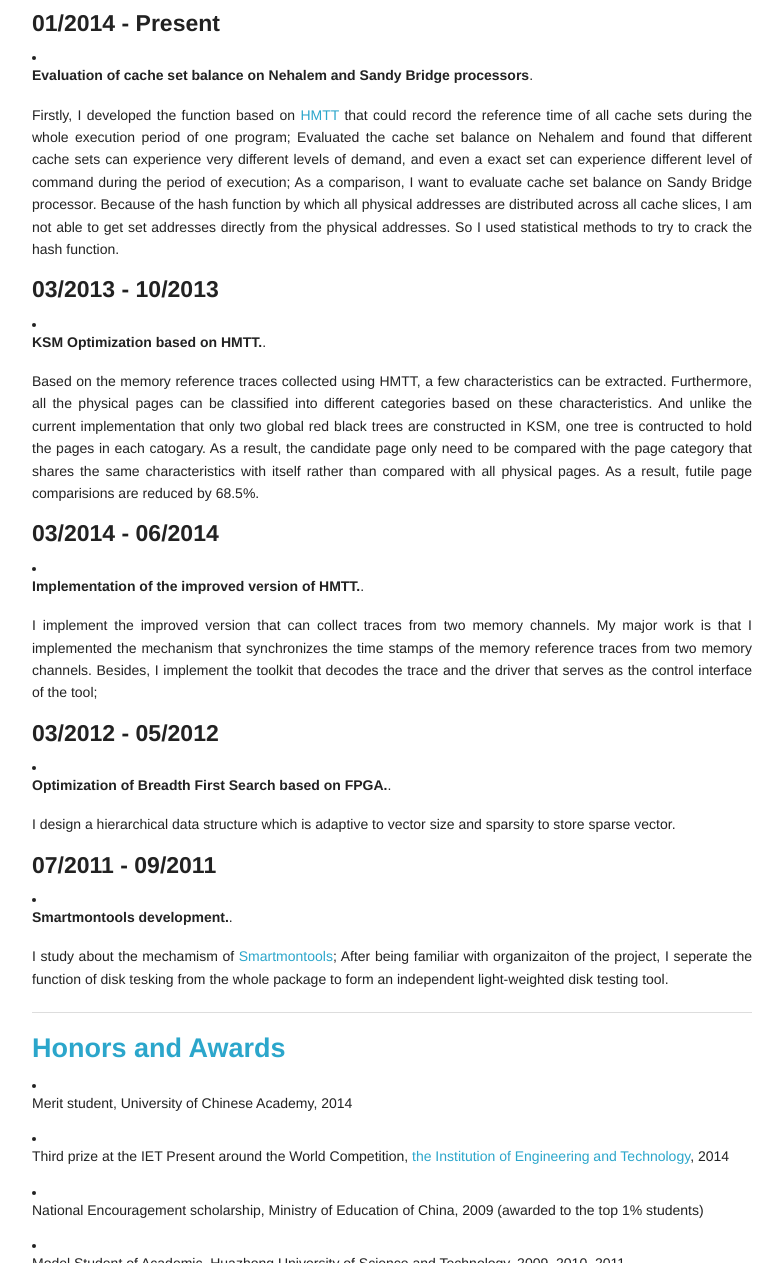
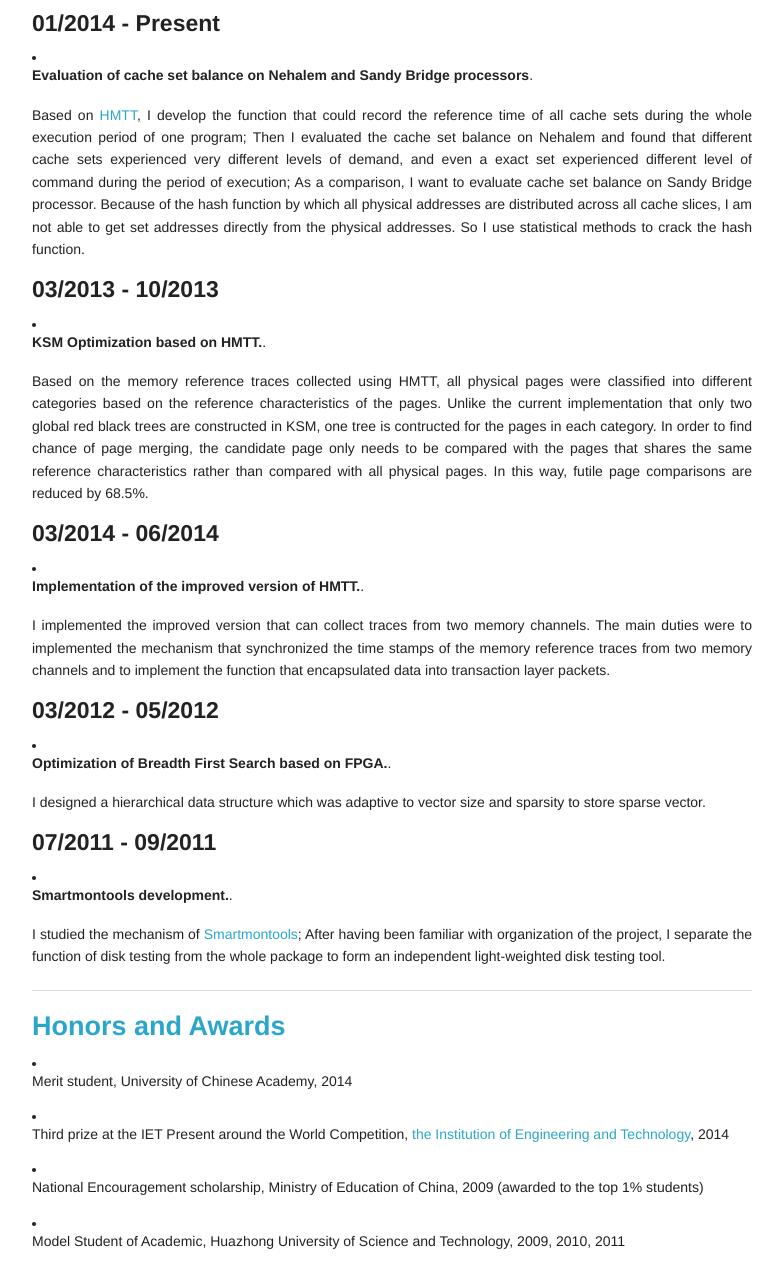
Before and after one commit to zhipengwei/zhipengwei.github.io, a plain HTML site: page index.html in a window 1280 px wide. Shown: the part 624-1887 px from the top of the page, without its empty margins (123-906 px from the left). Drawn offline with Linux system fonts and the light colour scheme.

Commit message:
corrent the verb tense

```diff
--- a/index.html
+++ b/index.html
@@ -67,7 +67,7 @@
         <h3><a href="#Me">About Me</a></h3>
 	<p align="justify">
 	I am currently a master student at the <a href="http://acs.ict.ac.cn/">
-	Center for Advanced Computer System</a> of <a href="http://english.ict.cas.cn/">Institute of Computing Technology and Science</a> at
+	Center for Advanced Computer System</a>, <a href="http://english.ict.cas.cn/">Institute of Computing Technology and Science</a>,
 	<a href="http://english.ucas.ac.cn/Pages/default.aspx">University of Chinese Academy of Sciences</a>
 	</a>.
 	With my advisor <a href="http://asg.ict.ac.cn/cmy/?page_id=12">Mingyu Chen</a>, I
@@ -75,7 +75,7 @@
 	</p>
 
 	<p align="justify">
-	Prior to ICT, I received my bachelor's degree from <a href="http://cs.hust.edu.cn/index/en">School of Computer Science & Technology</a> at <a href="http://english.hust.edu.cn/">Huazhong University of Science and Technology</a> in 2012.
+	I received my bachelor's degree from <a href="http://cs.hust.edu.cn/index/en">School of Computer Science & Technology</a>, <a href="http://english.hust.edu.cn/">Huazhong University of Science and Technology</a> in 2012.
 	</p>
 
       </article>
@@ -100,22 +100,21 @@
 	<li><p>
 	<strong>Evaluation of cache set balance on Nehalem and Sandy Bridge processors</strong>.<br>
 	<p align="justify">
-Firstly, I developed the function based on <a href="http://asg.ict.ac.cn/hmtt/">HMTT</a> that could record the reference time of all cache sets during the whole execution
-period of one program; Evaluated the cache set balance on Nehalem and found that different cache sets can experience very different levels of
-demand, and even a exact set can experience different level of command during the period of execution;
+Based on <a href="http://asg.ict.ac.cn/hmtt/">HMTT</a>, I develop the function that could record the reference time of all cache sets during the whole execution
+period of one program; Then I evaluated the cache set balance on Nehalem and found that different cache sets experienced very different levels of
+demand, and even a exact set experienced different level of command during the period of execution;
 As a comparison, I want to evaluate cache set balance on Sandy Bridge processor. Because of the hash function by which all physical addresses are
-distributed across all cache slices, I am not able to get set addresses directly from the physical addresses. So I used statistical methods to try to crack the hash function.
+distributed across all cache slices, I am not able to get set addresses directly from the physical addresses. So I use statistical methods to crack the hash function.
 	</p></p></li>
 
 	<h4>03/2013 - 10/2013</h4>
 	<li><p>
 	<strong>KSM Optimization based on HMTT.</strong>.<br>
 	<p align="justify">
-Based on the memory reference traces collected using HMTT, a few characteristics can be extracted. Furthermore,
-all the physical pages can be classified into different categories based on these characteristics. And unlike the current
-implementation that only two global red black trees are constructed in KSM, one tree is contructed to hold the pages in
-each catogary. As a result, the candidate page only need to be compared with the page category that shares the same
-characteristics with itself rather than compared with all physical pages. As a result, futile page comparisions are reduced by 68.5%.
+Based on the memory reference traces collected using HMTT, all physical pages were classified into different categories based on the reference characteristics of
+the pages. Unlike the current implementation that only two global red black trees are constructed in KSM, one tree is contructed for the pages in
+each category. In order to find chance of page merging, the candidate page only needs to be compared with the pages that shares the same
+reference characteristics rather than compared with all physical pages. In this way, futile page comparisons are reduced by 68.5%.
 	</p>
 	</p></li>
 
@@ -123,9 +122,8 @@ characteristics with itself rather than compared with all physical pages. As a r
 	<li><p>
 	<strong>Implementation of the improved version of HMTT.</strong>.<br>
 	<p align="justify">
-I implement the improved version that can collect traces from two memory channels. My major work is that I implemented the mechanism that synchronizes the time stamps of the
-memory reference traces from two memory channels. Besides, I implement the toolkit that decodes the trace and the driver that serves as
-the control interface of the tool;
+I implemented the improved version that can collect traces from two memory channels. The main duties were to implemented the mechanism that synchronized the time stamps of the
+memory reference traces from two memory channels and to implement the function that encapsulated data into transaction layer packets.
 	</p>
 	</p></li>
 
@@ -133,7 +131,7 @@ the control interface of the tool;
 	<li><p>
 	<strong>Optimization of Breadth First Search based on FPGA.</strong>.<br>
 	<p align="justify">
-I design a hierarchical data structure which is adaptive to vector size and sparsity to store sparse vector.
+I designed a hierarchical data structure which was adaptive to vector size and sparsity to store sparse vector.
 <!--And then baImplementation of breadth first search based on this data structure can reduce memory access and and operation by 20%; -->
 	</p>
 	</p></li>
@@ -142,9 +140,9 @@ I design a hierarchical data structure which is adaptive to vector size and spar
 	<li><p>
 	<strong>Smartmontools development.</strong>.<br>
 	<p align="justify">
-I study about the mechamism of <a href="http://www.smartmontools.org/">Smartmontools</a>;
-After being familiar with organizaiton of the project, I seperate the function of
-disk tesking from the whole package to form an independent light-weighted disk testing tool.
+I studied the mechanism of <a href="http://www.smartmontools.org/">Smartmontools</a>;
+After having been familiar with organization of the project, I separate the function of
+disk testing from the whole package to form an independent light-weighted disk testing tool.
 	</p>
 	</p></li>
 
```
